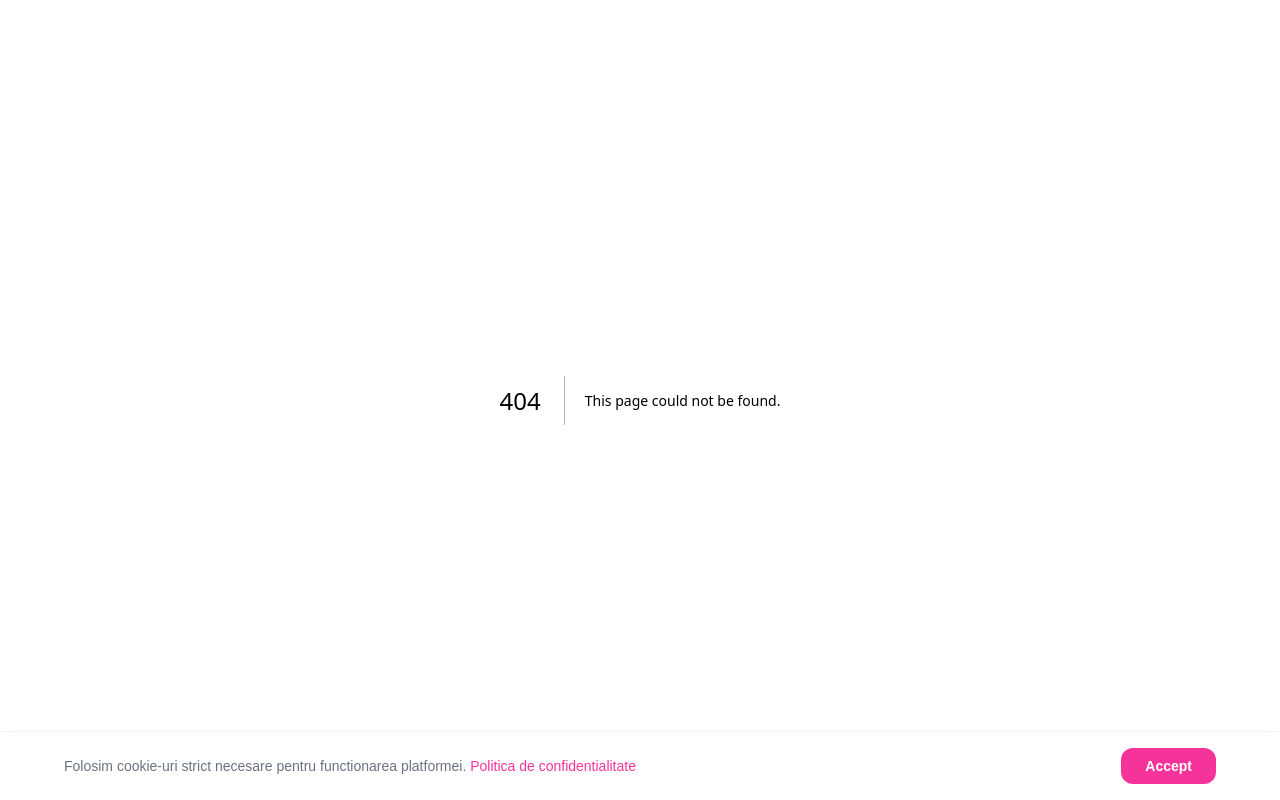
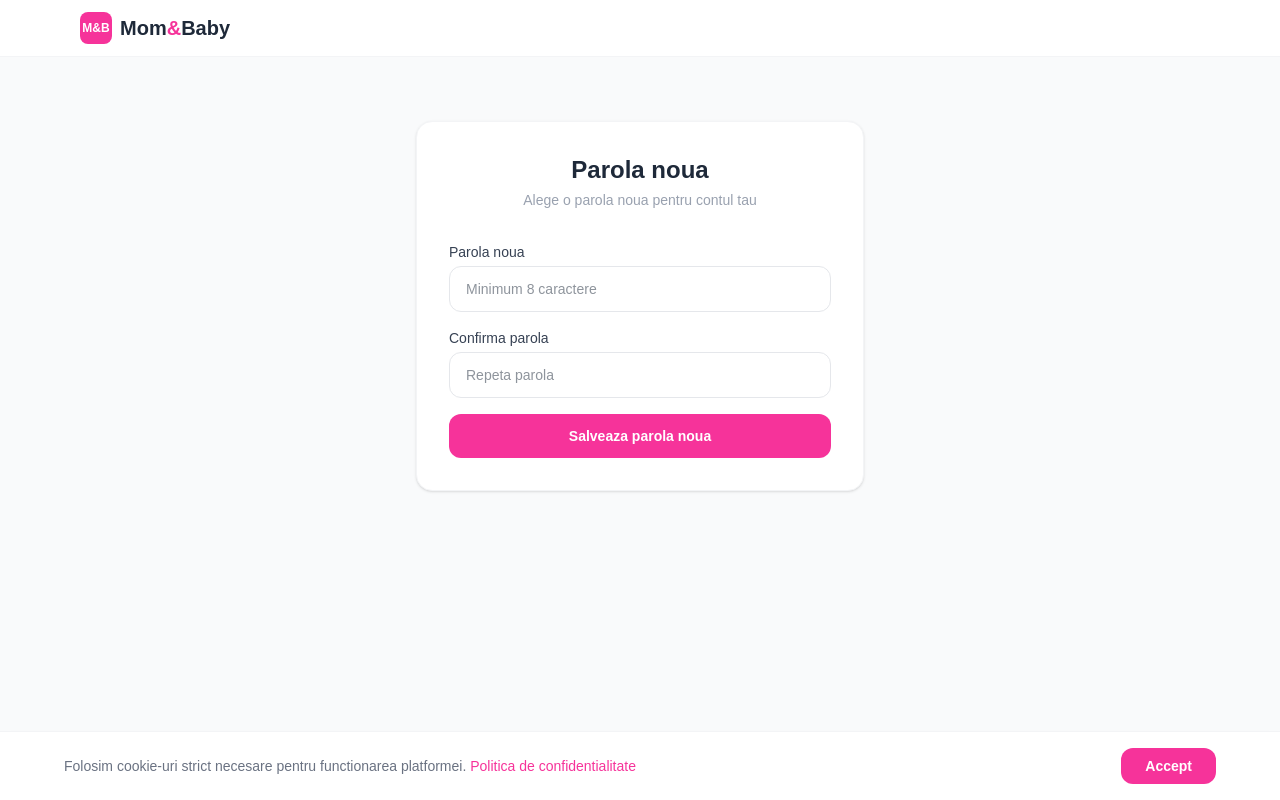
Before and after one commit to bianca25555/mamica-shop, a Next.js app: page /parola-noua in a window 1280 px wide. Before the commit this address had no page. Built offline with nearby package versions, Linux system fonts and the light colour scheme.

Commit message:
resetare parola

```diff
--- a/app/login/page.tsx
+++ b/app/login/page.tsx
@@ -93,6 +93,11 @@ export default function Login() {
                 {loading ? "Se incarca..." : "Intra in cont"}
               </button>
               <p className="text-center text-sm text-gray-400">
+                <Link href="/resetare-parola" className="text-pink-500 hover:underline font-medium">
+                  Ai uitat parola?
+                </Link>
+              </p>
+              <p className="text-center text-sm text-gray-400">
                 Nu ai cont?{" "}
                 <button onClick={() => setMod("register")} className="text-pink-500 hover:underline font-medium">
                   Inregistreaza-te
--- /dev/null
+++ b/app/parola-noua/page.tsx
@@ -0,0 +1,83 @@
+"use client";
+import { useState } from "react";
+import { supabase } from "../lib/supabase";
+import Link from "next/link";
+
+export default function ParolaNoua() {
+  const [parola, setParola] = useState("");
+  const [confirmaParola, setConfirmaParola] = useState("");
+  const [salvat, setSalvat] = useState(false);
+  const [eroare, setEroare] = useState("");
+  const [loading, setLoading] = useState(false);
+
+  const handleSalveaza = async () => {
+    setEroare("");
+    if (parola.length < 8) { setEroare("Parola trebuie sa aiba minimum 8 caractere."); return; }
+    if (parola !== confirmaParola) { setEroare("Parolele nu coincid."); return; }
+    setLoading(true);
+    const { error } = await supabase.auth.updateUser({ password: parola });
+    setLoading(false);
+    if (error) setEroare("A aparut o eroare. Incearca din nou.");
+    else setSalvat(true);
+  };
+
+  return (
+    <main className="min-h-screen bg-gray-50">
+      <header className="bg-white border-b border-gray-100">
+        <div className="max-w-6xl mx-auto px-4 py-3 flex items-center">
+          <Link href="/" className="flex items-center gap-2">
+            <div className="w-8 h-8 bg-pink-500 rounded-lg flex items-center justify-center">
+              <span className="text-white text-xs font-bold">M&B</span>
+            </div>
+            <span className="text-xl font-bold text-gray-800">Mom<span className="text-pink-500">&</span>Baby</span>
+          </Link>
+        </div>
+      </header>
+
+      <div className="flex items-center justify-center px-4 py-16">
+        <div className="bg-white rounded-2xl border border-gray-100 shadow-sm w-full max-w-md p-8">
+          {salvat ? (
+            <div className="text-center">
+              <div className="w-16 h-16 bg-green-50 rounded-full flex items-center justify-center mx-auto mb-4">
+                <span className="text-3xl">✅</span>
+              </div>
+              <h2 className="text-2xl font-bold text-gray-800 mb-2">Parola schimbata!</h2>
+              <p className="text-gray-400 text-sm mb-6">Parola ta a fost actualizata cu succes.</p>
+              <Link href="/" className="inline-block bg-pink-500 text-white px-8 py-3 rounded-xl text-sm font-semibold hover:bg-pink-600">
+                Mergi acasa
+              </Link>
+            </div>
+          ) : (
+            <>
+              <div className="text-center mb-8">
+                <h1 className="text-2xl font-bold text-gray-800 mb-1">Parola noua</h1>
+                <p className="text-gray-400 text-sm">Alege o parola noua pentru contul tau</p>
+              </div>
+
+              {eroare && <div className="bg-red-50 text-red-500 text-sm px-4 py-3 rounded-xl mb-4">{eroare}</div>}
+
+              <div className="flex flex-col gap-4">
+                <div>
+                  <label className="text-sm font-medium text-gray-700 mb-1 block">Parola noua</label>
+                  <input type="password" value={parola} onChange={(e) => setParola(e.target.value)}
+                    placeholder="Minimum 8 caractere"
+                    className="w-full border border-gray-200 rounded-xl px-4 py-3 text-sm text-gray-800 outline-none focus:border-pink-400 focus:ring-1 focus:ring-pink-100" />
+                </div>
+                <div>
+                  <label className="text-sm font-medium text-gray-700 mb-1 block">Confirma parola</label>
+                  <input type="password" value={confirmaParola} onChange={(e) => setConfirmaParola(e.target.value)}
+                    placeholder="Repeta parola"
+                    className="w-full border border-gray-200 rounded-xl px-4 py-3 text-sm text-gray-800 outline-none focus:border-pink-400 focus:ring-1 focus:ring-pink-100" />
+                </div>
+                <button onClick={handleSalveaza} disabled={loading}
+                  className="w-full bg-pink-500 text-white py-3 rounded-xl text-sm font-semibold hover:bg-pink-600 disabled:opacity-50">
+                  {loading ? "Se salveaza..." : "Salveaza parola noua"}
+                </button>
+              </div>
+            </>
+          )}
+        </div>
+      </div>
+    </main>
+  );
+}
--- /dev/null
+++ b/app/resetare-parola/page.tsx
@@ -0,0 +1,84 @@
+"use client";
+import { useState } from "react";
+import { supabase } from "../lib/supabase";
+import Link from "next/link";
+
+export default function ResetareParola() {
+  const [email, setEmail] = useState("");
+  const [trimis, setTrimis] = useState(false);
+  const [eroare, setEroare] = useState("");
+  const [loading, setLoading] = useState(false);
+
+  const handleReset = async () => {
+    setEroare("");
+    if (!email) { setEroare("Te rugam sa introduci emailul."); return; }
+    setLoading(true);
+    const { error } = await supabase.auth.resetPasswordForEmail(email, {
+      redirectTo: `${window.location.origin}/parola-noua`,
+    });
+    setLoading(false);
+    if (error) setEroare("A aparut o eroare. Verifica emailul introdus.");
+    else setTrimis(true);
+  };
+
+  return (
+    <main className="min-h-screen bg-gray-50">
+      <header className="bg-white border-b border-gray-100">
+        <div className="max-w-6xl mx-auto px-4 py-3 flex items-center">
+          <Link href="/" className="flex items-center gap-2">
+            <div className="w-8 h-8 bg-pink-500 rounded-lg flex items-center justify-center">
+              <span className="text-white text-xs font-bold">M&B</span>
+            </div>
+            <span className="text-xl font-bold text-gray-800">Mom<span className="text-pink-500">&</span>Baby</span>
+          </Link>
+        </div>
+      </header>
+
+      <div className="flex items-center justify-center px-4 py-16">
+        <div className="bg-white rounded-2xl border border-gray-100 shadow-sm w-full max-w-md p-8">
+          {trimis ? (
+            <div className="text-center">
+              <div className="w-16 h-16 bg-green-50 rounded-full flex items-center justify-center mx-auto mb-4">
+                <span className="text-3xl">📧</span>
+              </div>
+              <h2 className="text-2xl font-bold text-gray-800 mb-2">Email trimis!</h2>
+              <p className="text-gray-400 text-sm mb-6">
+                Verifica emailul <strong className="text-gray-600">{email}</strong> si urmeaza instructiunile pentru a-ti reseta parola.
+              </p>
+              <Link href="/login" className="text-pink-500 hover:underline text-sm font-medium">
+                Inapoi la login
+              </Link>
+            </div>
+          ) : (
+            <>
+              <div className="text-center mb-8">
+                <h1 className="text-2xl font-bold text-gray-800 mb-1">Ai uitat parola?</h1>
+                <p className="text-gray-400 text-sm">Introdu emailul si iti trimitem un link de resetare</p>
+              </div>
+
+              {eroare && <div className="bg-red-50 text-red-500 text-sm px-4 py-3 rounded-xl mb-4">{eroare}</div>}
+
+              <div className="flex flex-col gap-4">
+                <div>
+                  <label className="text-sm font-medium text-gray-700 mb-1 block">Email</label>
+                  <input type="email" value={email} onChange={(e) => setEmail(e.target.value)}
+                    placeholder="exemplu@email.com"
+                    className="w-full border border-gray-200 rounded-xl px-4 py-3 text-sm text-gray-800 outline-none focus:border-pink-400 focus:ring-1 focus:ring-pink-100" />
+                </div>
+                <button onClick={handleReset} disabled={loading}
+                  className="w-full bg-pink-500 text-white py-3 rounded-xl text-sm font-semibold hover:bg-pink-600 disabled:opacity-50">
+                  {loading ? "Se trimite..." : "Trimite link de resetare"}
+                </button>
+                <p className="text-center text-sm text-gray-400">
+                  <Link href="/login" className="text-pink-500 hover:underline font-medium">
+                    Inapoi la login
+                  </Link>
+                </p>
+              </div>
+            </>
+          )}
+        </div>
+      </div>
+    </main>
+  );
+}
```
